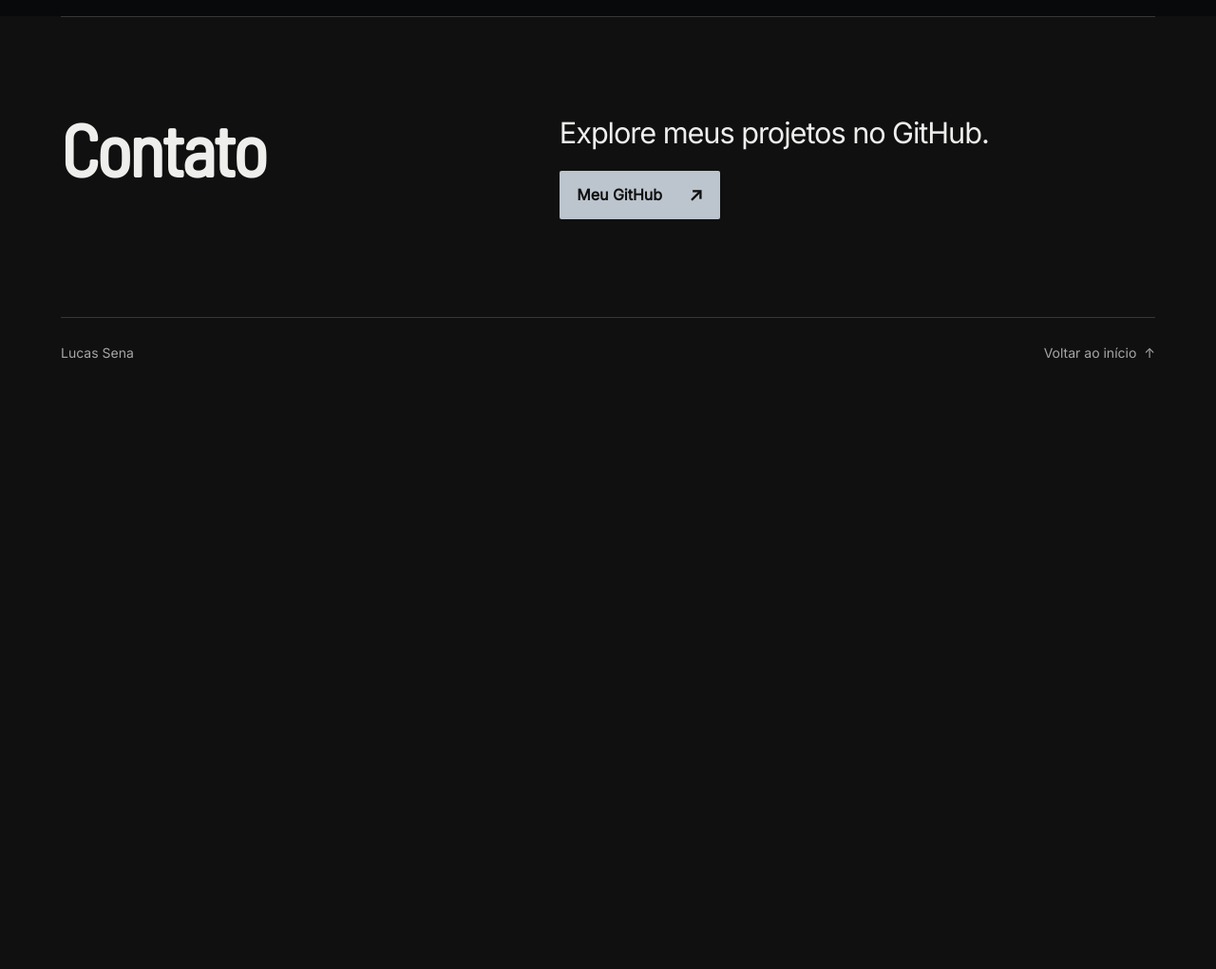
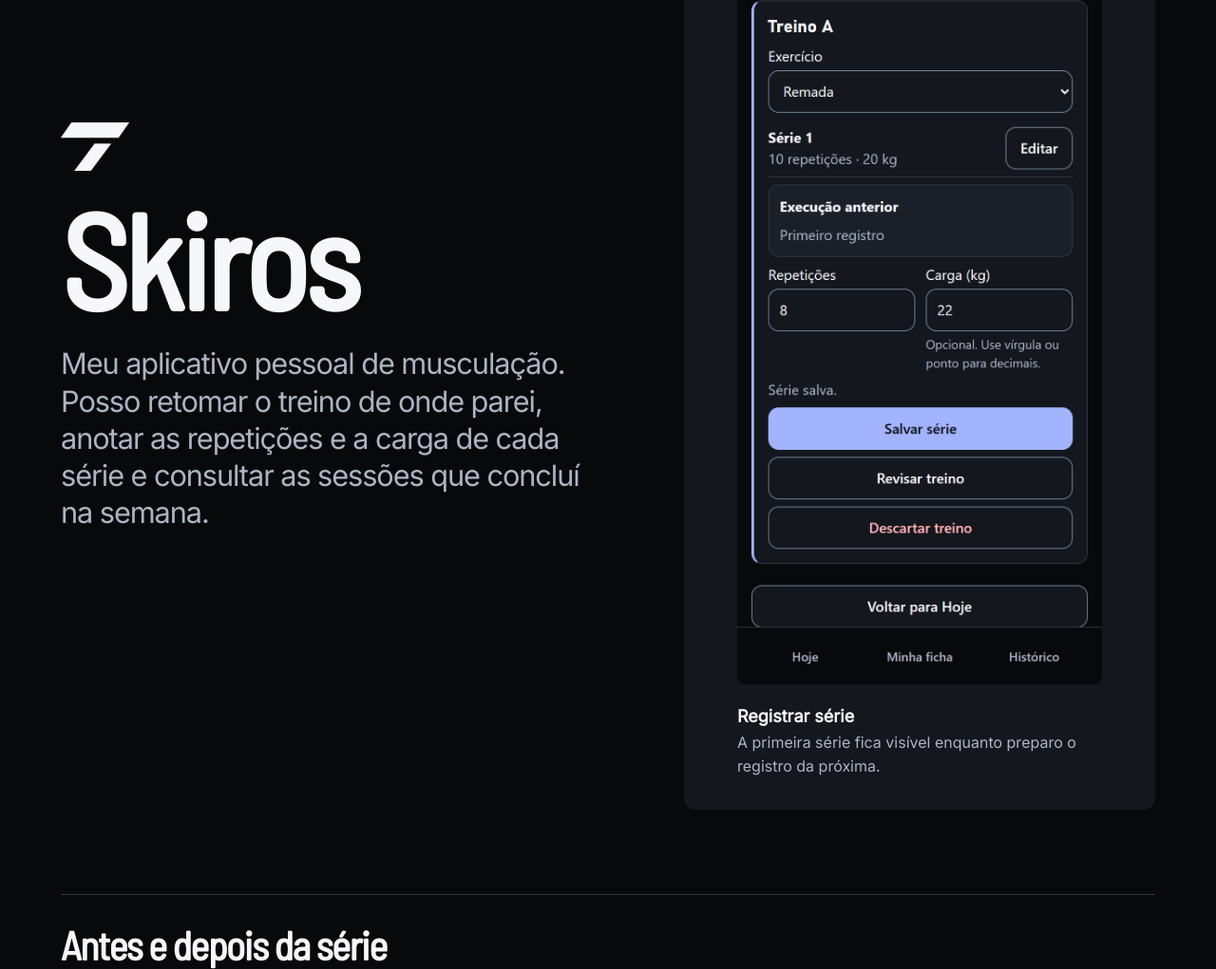
Before and after one commit to LcS-ds/portfolio, a website built with Vite: page site/index.html in a window 1280 px wide. Shown: the part 4088-5109 px from the top of the page at 95% size. Before the commit the page ends 4499 px from the top, so only its background shows below. Built offline with nearby package versions, Linux system fonts and the light colour scheme.

Commit message:
Apresenta a marca e o fluxo de treino do Skiros (FE-03)

```diff
--- a/site/index.html
+++ b/site/index.html
@@ -95,11 +95,43 @@
 
       <section id="academia" class="section wrap gym" aria-labelledby="academia-titulo">
         <h2 id="academia-titulo">Além do código</h2>
-        <img src="./assets/academia.webp" alt="Retrato em preto e branco de Lucas na academia." loading="lazy" width="1184" height="1328">
-        <p class="lead">A academia faz parte da minha rotina. Foi dela que surgiu a ideia de desenvolver um aplicativo para acompanhar meus treinos.</p>
+        <img src="./assets/academia.webp" alt="Lucas fotografa o reflexo no espelho com o celular à frente do rosto." loading="lazy" width="1184" height="1328">
+        <p class="lead">A academia faz parte da minha rotina. Entre uma série e outra, eu queria lembrar quanto usei na última vez. Criei o Skiros para ter essa resposta à mão e registrar a série durante o treino.</p>
       </section>
       <section id="skiros" class="skiros" aria-labelledby="skiros-titulo" tabindex="-1">
-        <div class="wrap split"><h2 id="skiros-titulo">Skiros</h2><p class="lead">Meu aplicativo para registrar séries e consultar o histórico entre treinos.</p></div>
+        <div class="wrap">
+          <div class="skiros-intro">
+            <div>
+              <span class="skiros-symbol" aria-hidden="true"></span>
+              <h2 id="skiros-titulo">Skiros</h2>
+              <p class="lead">Meu aplicativo pessoal de musculação. Posso retomar o treino de onde parei, anotar as repetições e a carga de cada série e consultar as sessões que concluí na semana.</p>
+            </div>
+            <figure class="skiros-screen">
+              <a class="skiros-capture" href="./assets/skiros/02-registrar-serie.png" aria-label="Ampliar captura de registro de série">
+                <img src="./assets/skiros/02-registrar-serie.png" alt="Na sessão de Remada, a primeira série tem 10 repetições com 20 kg. Os campos da próxima série mostram 8 repetições e 22 kg." loading="lazy" width="824" height="1830">
+              </a>
+              <figcaption><strong>Registrar série</strong><span>A primeira série fica visível enquanto preparo o registro da próxima.</span></figcaption>
+            </figure>
+          </div>
+          <div class="skiros-flow">
+            <h3>Antes e depois da série</h3>
+            <div class="skiros-flow-grid">
+              <figure class="skiros-screen">
+                <a class="skiros-capture" href="./assets/skiros/01-retomar.png" aria-label="Ampliar captura de retomada do treino">
+                  <img src="./assets/skiros/01-retomar.png" alt="A tela Hoje mostra o Treino A, o exercício Remada e o botão Continuar treino." loading="lazy" width="824" height="1830">
+                </a>
+                <figcaption><strong>Retomar treino</strong><span>O treino em andamento fica disponível para continuar.</span></figcaption>
+              </figure>
+              <figure class="skiros-screen">
+                <a class="skiros-capture" href="./assets/skiros/03-historico.png" aria-label="Ampliar captura do histórico">
+                  <img src="./assets/skiros/03-historico.png" alt="O Histórico mostra um treino em um dia na semana de 23 a 29 de novembro e inclui o Treino A entre as sessões concluídas." loading="lazy" width="824" height="1830">
+                </a>
+                <figcaption><strong>Consultar histórico</strong><span>Depois de concluir, encontro a sessão no histórico da semana.</span></figcaption>
+              </figure>
+            </div>
+            <p class="skiros-caption">Capturas da versão web com dados de demonstração. Selecione uma imagem para ampliar.</p>
+          </div>
+        </div>
       </section>
       <section id="contato" class="section wrap split" aria-labelledby="contato-titulo" tabindex="-1">
         <h2 id="contato-titulo">Contato</h2>
--- a/site/portfolio.css
+++ b/site/portfolio.css
@@ -77,8 +77,60 @@ summary { padding-block: 1rem; font-weight: 600; }
 .gym h2 { align-self: end; }
 .gym img { grid-column: 2; grid-row: 1 / 3; width: 100%; max-height: 34rem; object-fit: contain; }
 .gym p { align-self: start; }
-.skiros { background: #08090b; color: #f5f7fb; }
-.skiros p { color: #abb5c4; margin: 0; align-self: center; }
+.skiros {
+  --skiros-bg: #08090b;
+  --skiros-panel: #14171d;
+  --skiros-text: #f5f7fb;
+  --skiros-muted: #abb5c4;
+  background: linear-gradient(var(--skiros-bg) calc(100% - 4rem), var(--paper));
+  color: var(--skiros-text);
+}
+.skiros-intro {
+  display: grid;
+  grid-template-columns: 1fr minmax(0, 31rem);
+  gap: clamp(2rem, 6vw, 7rem);
+  align-items: center;
+}
+.skiros-symbol {
+  display: block;
+  width: 4.5rem;
+  aspect-ratio: 96 / 68;
+  margin-bottom: 1.5rem;
+  background: currentColor;
+  mask: url('./assets/skiros/simbolo.png') center / contain no-repeat;
+}
+.skiros h2 { font-size: clamp(4.5rem, 11vw, 10rem); }
+.skiros .lead { color: var(--skiros-muted); margin: 1.5rem 0 0; }
+.skiros-screen {
+  display: grid;
+  grid-template-rows: auto 1fr;
+  min-width: 0;
+  margin: 0;
+  background: var(--skiros-panel);
+  border-radius: .75rem;
+  padding: clamp(.75rem, 2.5vw, 2rem);
+}
+.skiros-capture {
+  display: block;
+  width: min(100%, 24rem);
+  margin-inline: auto;
+  border-radius: .5rem;
+}
+.skiros-capture img { width: 100%; height: auto; border-radius: inherit; }
+.skiros-screen figcaption { margin: 1.25rem auto 0; width: min(100%, 24rem); }
+.skiros-screen strong { display: block; font-size: 1.125rem; }
+.skiros-screen figcaption span, .skiros-caption { display: block; color: var(--skiros-muted); }
+.skiros-flow { margin-top: clamp(3rem, 7vw, 6rem); border-top: 1px solid var(--line); padding-top: 2rem; }
+.skiros-flow-grid {
+  display: grid;
+  grid-template-columns: 1fr 1fr;
+  gap: clamp(1rem, 3vw, 2rem);
+  margin-top: 1.5rem;
+}
+.skiros-caption { margin-top: 1rem; font-size: .875rem; }
+@media (max-width: 48rem) {
+  .skiros-intro, .skiros-flow-grid { grid-template-columns: 1fr; }
+}
 .footer { padding-block: 1rem; color: var(--muted); }
 @media (max-width: 48rem) {
   .wrap { width: calc(100% - 2.5rem); }
--- a/vite.config.js
+++ b/vite.config.js
@@ -5,6 +5,15 @@ export default defineConfig({
   base: './',
   // Os oito PDFs selecionados no DS-02 também são os arquivos servidos pelo site.
   publicDir: '../docs/ds-02/certificados',
+  html: {
+    additionalAssetSources: {
+      // Use the same versioned file for the preview image and its full-size link.
+      a: {
+        srcAttributes: ['href'],
+        filter: ({ value }) => value.startsWith('./assets/'),
+      },
+    },
+  },
   build: {
     outDir: '../dist',
     emptyOutDir: true,
```
